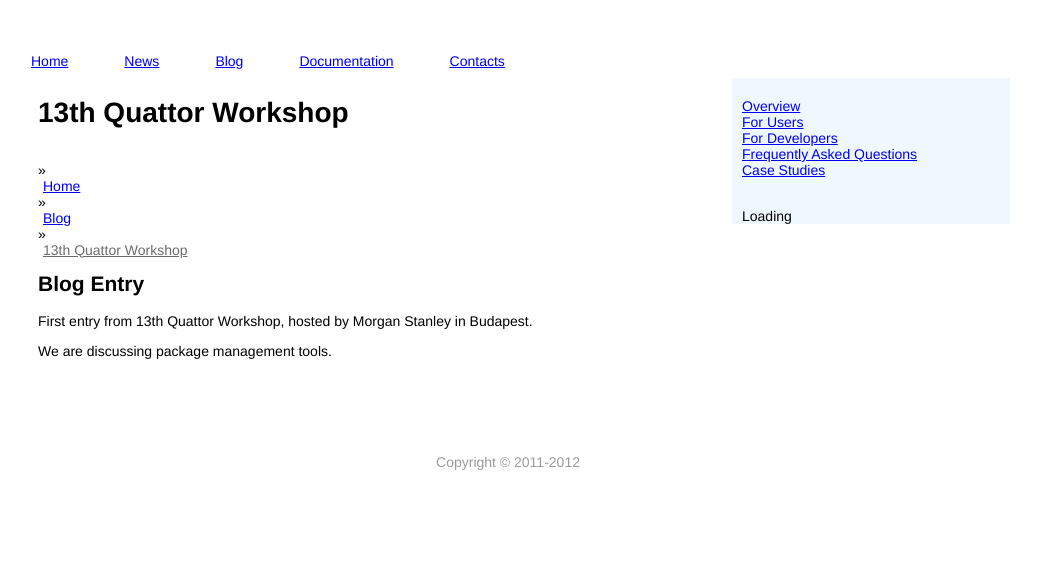
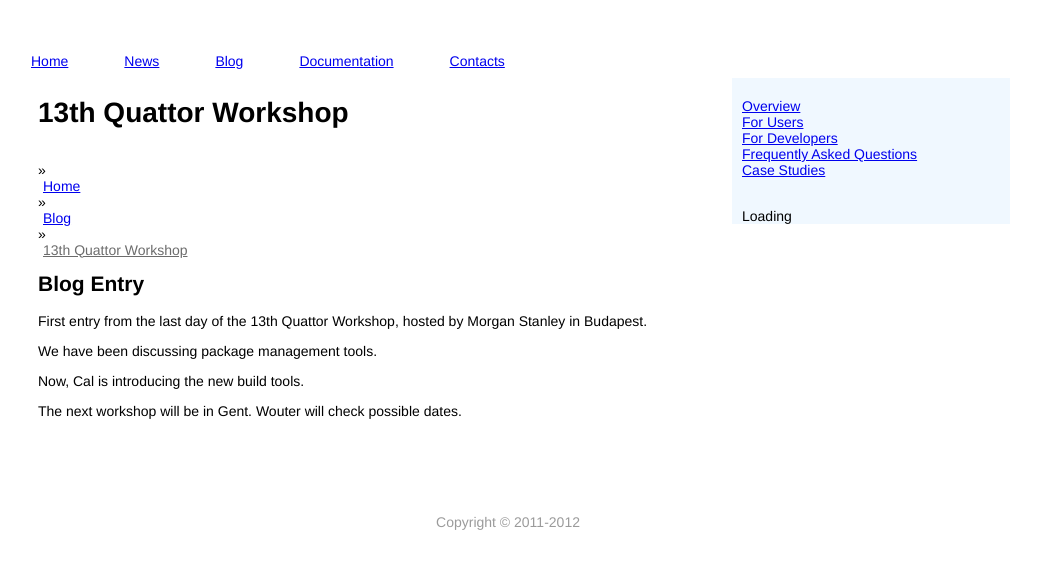
Before and after one commit to quattor/quattor.github.com, a Jekyll site: the page built from _posts/2012-03-22-blog-initial-entry.md, in a window 1280 px wide. Shown: the top 569 px of the page, without its empty margins (132-1173 px from the left). Built offline with Jekyll 4.4.1, drawn with Linux system fonts in a browser that asks for light colours; comment, search, counter and statistics services are not loaded.

Commit message:
Update to QWG workshop entry

```diff
--- a/_posts/2012-03-22-blog-initial-entry.md
+++ b/_posts/2012-03-22-blog-initial-entry.md
@@ -8,6 +8,10 @@ image: img/quattor-logo.png
 Blog Entry
 ----------
 
-First entry from 13th Quattor Workshop, hosted by Morgan Stanley in Budapest.
+First entry from the last day of the 13th Quattor Workshop, hosted by Morgan Stanley in Budapest.
 
-We are discussing package management tools.
+We have been discussing package management tools.
+
+Now, Cal is introducing the new build tools.
+
+The next workshop will be in Gent. Wouter will check possible dates.
```
